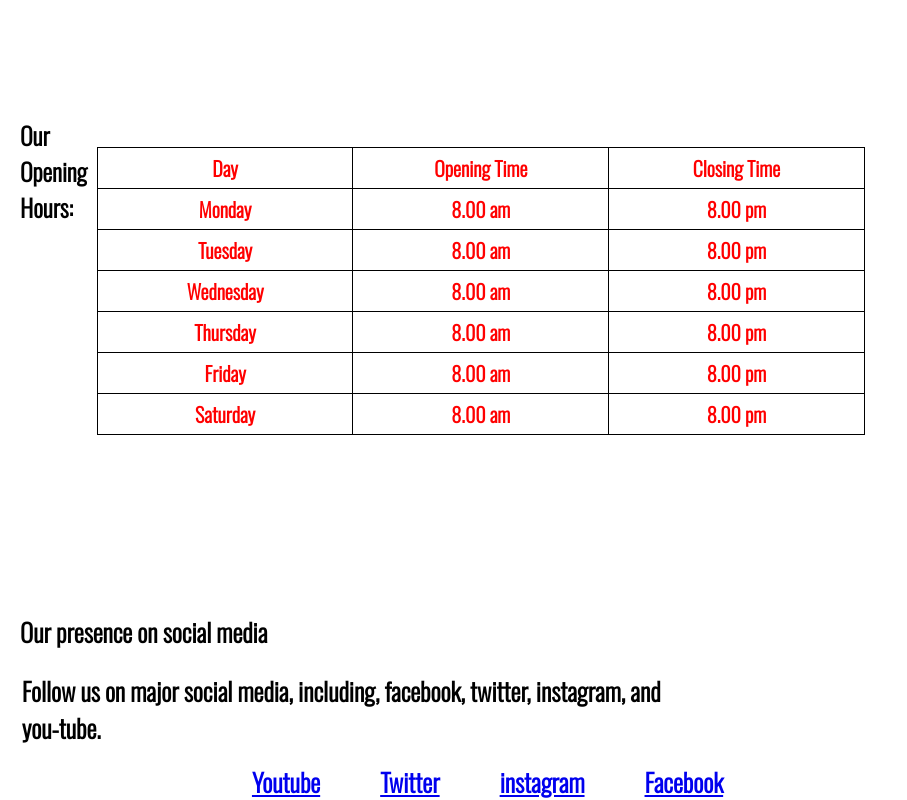
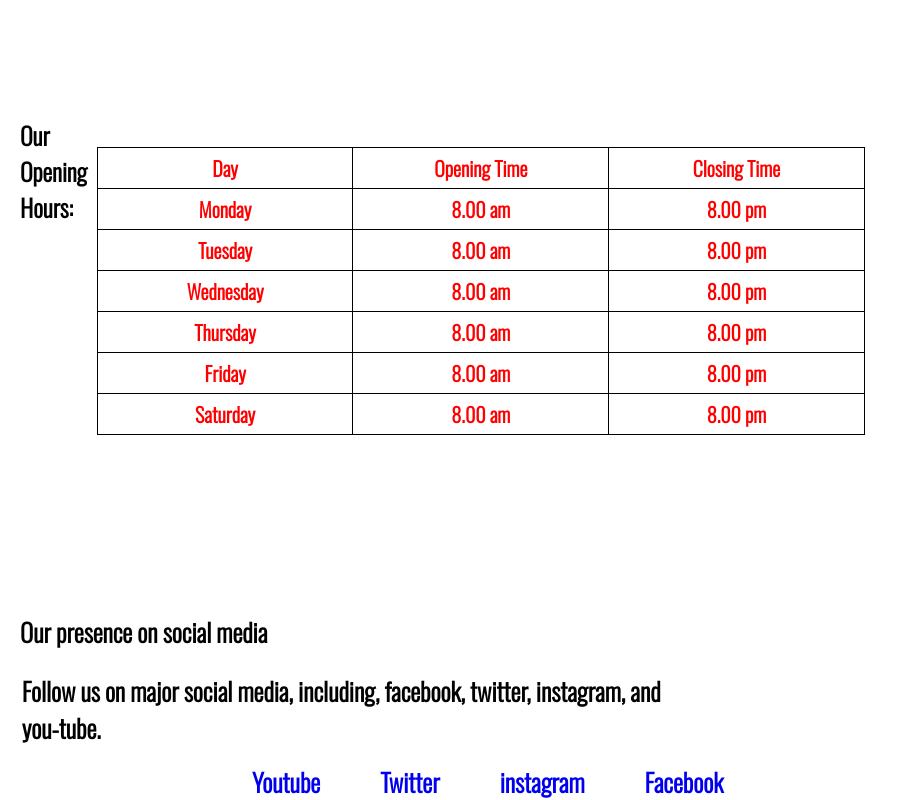
Before and after one commit to Code-Institute-Submissions/tlamidi-lam-bakery_JuneResub, a plain HTML site: page index.html in a window 1280 px wide. Shown: the part 2587-3387 px from the top of the page, without its empty margins (0-907 px from the left). Drawn offline with nearby package versions, Linux system fonts and the light colour scheme.

Commit message:
add to footer anchor a direct style rule for text-decoration

```diff
--- a/index.html
+++ b/index.html
@@ -157,10 +157,10 @@
         </p>
         <div id="div-nav">
             <ul id="nav" class="deco">
-                <li style="text-decoration: none;"><a href="https://www.facebook.com" target="_blank">Facebook</a></li>
-                <li><a href="https://www.Instagram.com" target="_blank">instagram</a></li>
-                <li><a href="https://www.Twitter.com" target="_blank">Twitter</a></li>
-                <li><a href="https://www.Youtube.com" target="_blank">Youtube</a></li>
+                <li style=><a href="https://www.facebook.com" target="_blank" style="text-decoration: none;">Facebook</a></li>
+                <li><a href="https://www.Instagram.com" target="_blank" style="text-decoration: none;">instagram</a></li>
+                <li><a href="https://www.Twitter.com" target="_blank" style="text-decoration: none;">Twitter</a></li>
+                <li><a href="https://www.Youtube.com" target="_blank" style="text-decoration: none;">Youtube</a></li>
             </ul>
         </div>
     </footer>
```
